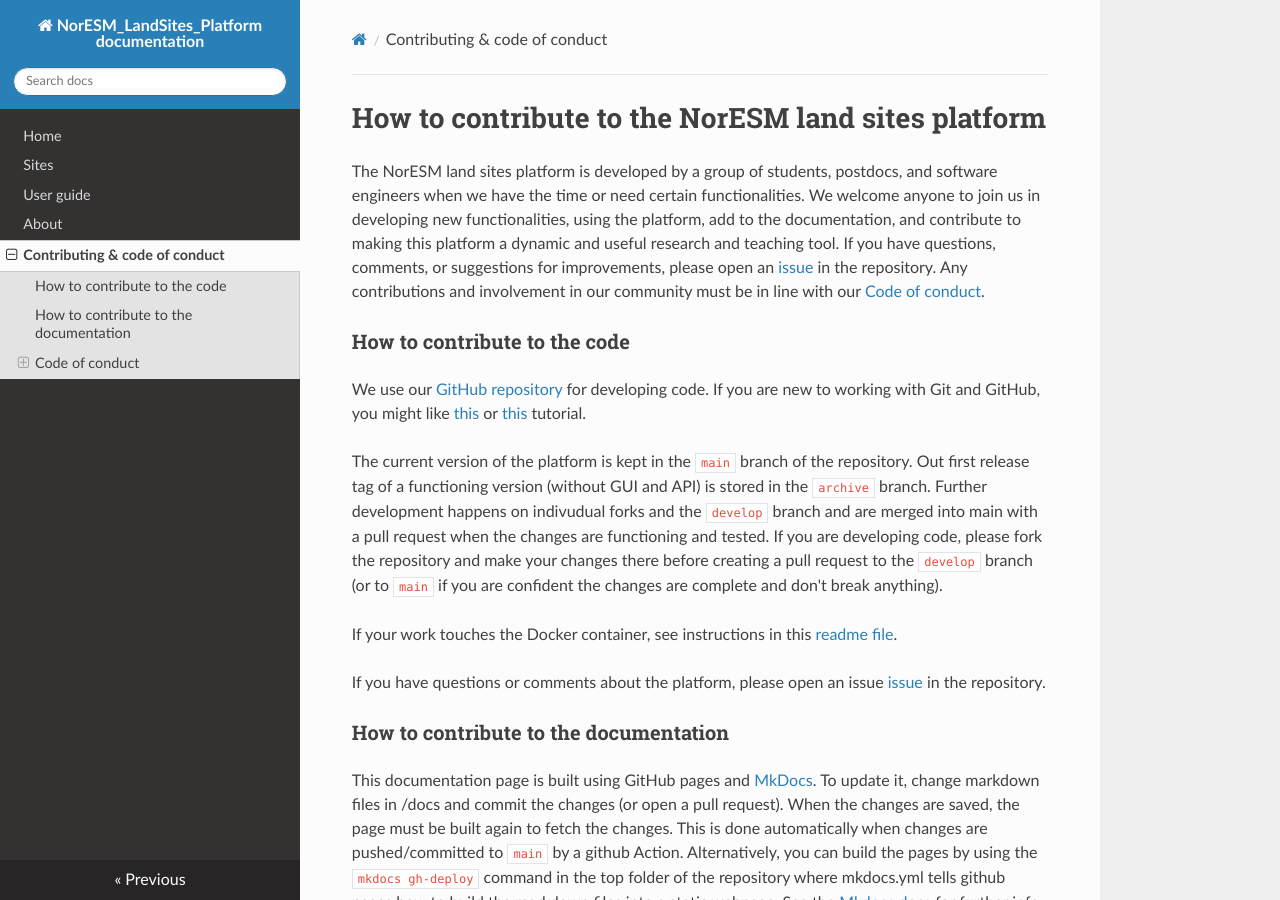
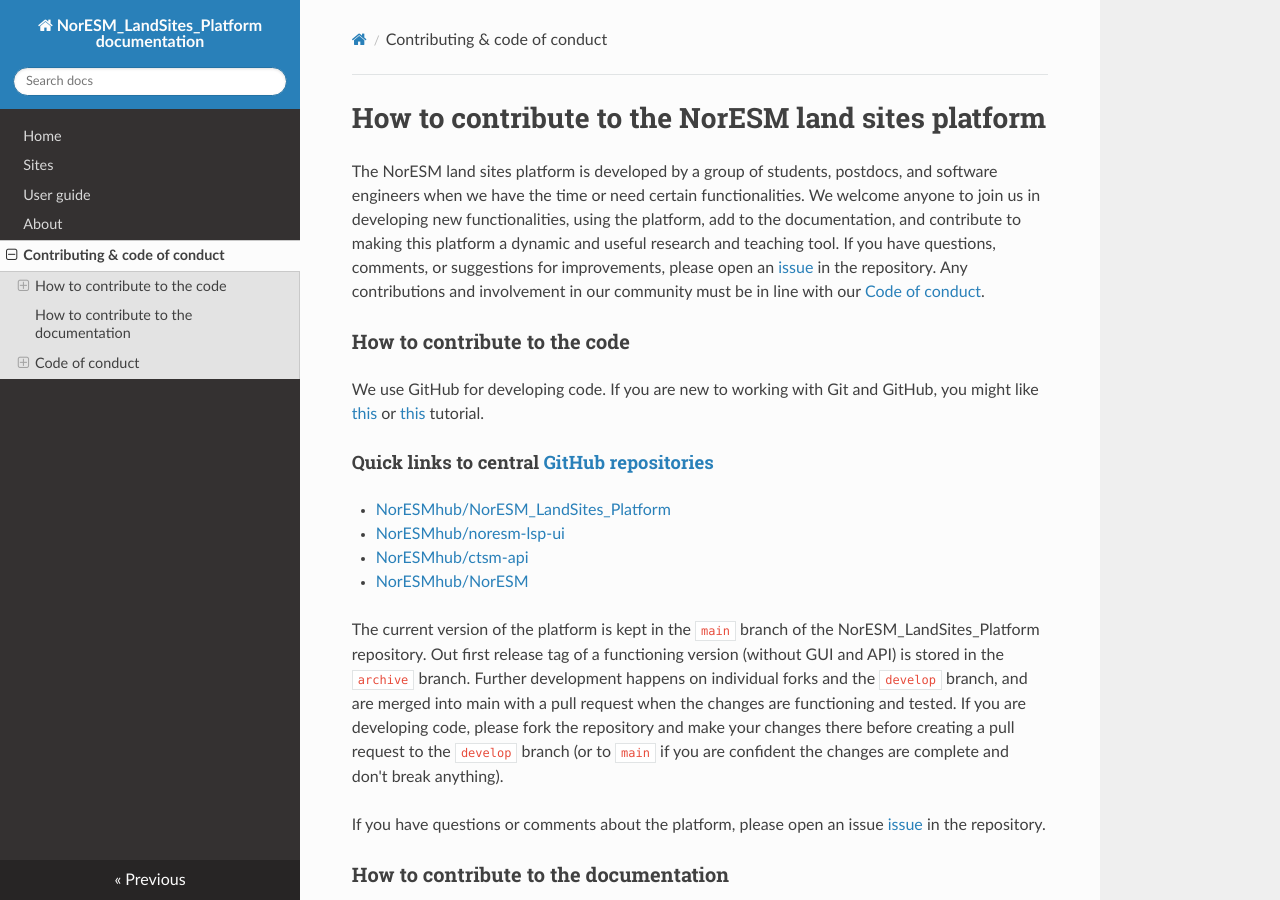
Before and after one commit to NorESMhub/noresm-land-sites-platform, an MkDocs documentation site: the page built from docs/contributing.md, in a window 1280 px wide and 900 px high. Built offline with MkDocs 1.6.1, drawn with Linux system fonts in a browser that asks for light colours; nearby versions of some CDN libraries.

Commit message:
add links to repositories

```diff
--- a/docs/contributing.md
+++ b/docs/contributing.md
@@ -4,11 +4,16 @@
 
 ### How to contribute to the code
 
-We use our [GitHub repository](https://github.com/NorESMhub/NorESM_LandSites_Platform) for developing code. If you are new to working with Git and GitHub, you might like [this](https://kbroman.org/github_tutorial/ "a minimalist intro") or [this](https://docs.github.com/en/get-started/quickstart/hello-world "GitHub's own tutorial") tutorial.
+We use GitHub for developing code. If you are new to working with Git and GitHub, you might like [this](https://kbroman.org/github_tutorial/ "a minimalist intro") or [this](https://docs.github.com/en/get-started/quickstart/hello-world "GitHub's own tutorial") tutorial.
 
-The current version of the platform is kept in the `main` branch of the repository. Out first release tag of a functioning version (without GUI and API) is stored in the `archive` branch. Further development happens on indivudual forks and the `develop` branch and are merged into main with a pull request when the changes are functioning and tested. If you are developing code, please fork the repository and make your changes there before creating a pull request to the `develop` branch (or to `main` if you are confident the changes are complete and don't break anything).
+#### Quick links to central [GitHub repositories](https://en.wikipedia.org/wiki/Git "a place to store code with version control")
 
-If your work touches the Docker container, see instructions in this [readme file](https://github.com/NorESMhub/NorESM_LandSites_Platform/tree/main/docs/docker.md).
+- [NorESMhub/NorESM_LandSites_Platform](https://github.com/NorESMhub/NorESM_LandSites_Platform)
+- [NorESMhub/noresm-lsp-ui](https://github.com/NorESMhub/noresm-lsp-ui)
+- [NorESMhub/ctsm-api](https://github.com/NorESMhub/ctsm-api)
+- [NorESMhub/NorESM](https://github.com/NorESMhub/NorESM)
+
+The current version of the platform is kept in the `main` branch of the NorESM_LandSites_Platform repository. Out first release tag of a functioning version (without GUI and API) is stored in the `archive` branch. Further development happens on individual forks and the `develop` branch, and are merged into main with a pull request when the changes are functioning and tested. If you are developing code, please fork the repository and make your changes there before creating a pull request to the `develop` branch (or to `main` if you are confident the changes are complete and don't break anything).
 
 If you have questions or comments about the platform, please open an issue [issue](https://github.com/NorESMhub/NorESM_LandSites_Platform/issues) in the repository.
 
```
